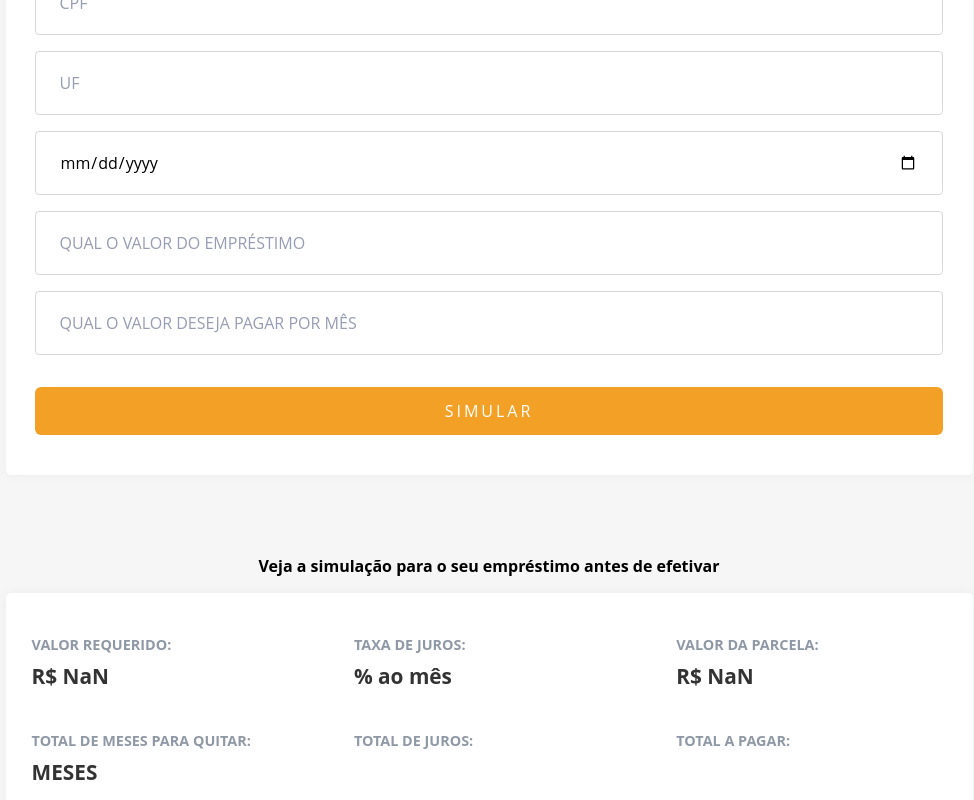
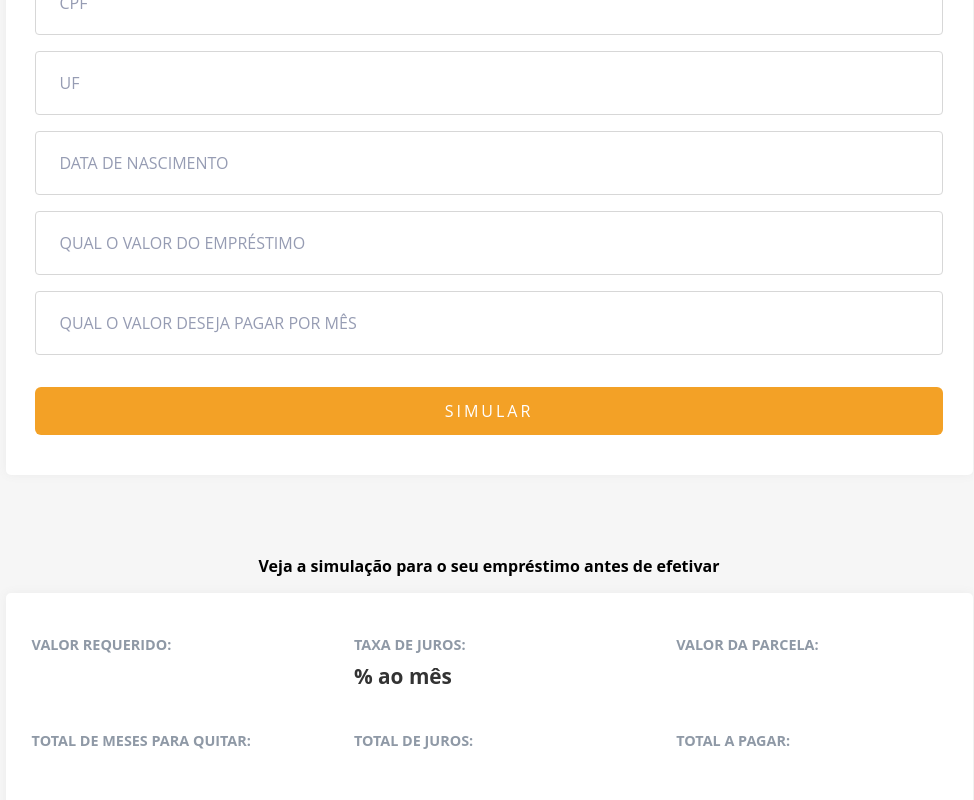
Before and after one commit to brunobastosfer/challenger-letalk, a React (Create React App) app in the folder frontend/: page / in a window 1280 px wide. Shown: the part 340-1140 px from the top of the page, without its empty margins (151-1125 px from the left). Built offline with nearby package versions, Linux system fonts and the light colour scheme.

Commit message:
ajustando pequenos detalhes

```diff
--- a/frontend/src/components/CardProjection/CardProjection.tsx
+++ b/frontend/src/components/CardProjection/CardProjection.tsx
@@ -36,7 +36,9 @@ const CardProjection = () => {
         <div>
           <span>VALOR REQUERIDO: </span>
           <span>
-          {new Intl.NumberFormat('pt-br', {
+          {
+          !total ? ''
+          : new Intl.NumberFormat('pt-br', {
               style: 'currency',
               currency: 'BRL'
             }).format(Number(total))}
@@ -49,7 +51,10 @@ const CardProjection = () => {
         <div>
           <span>VALOR DA PARCELA: </span>
           <span>
-            {new Intl.NumberFormat('pt-br', {
+            {
+            !parcela
+            ? ''
+            : new Intl.NumberFormat('pt-br', {
               style: 'currency',
               currency: 'BRL'
             }).format(Number(parcela))}
@@ -61,8 +66,8 @@ const CardProjection = () => {
             {
               !totalParcelas[0]
               ? ''
-              : totalParcelas[0].devedor.length
-            } MESES
+              : `${totalParcelas[0].devedor.length} MESES`
+            }
           </span>
         </div>
         <div>
--- a/frontend/src/components/Form/Form.tsx
+++ b/frontend/src/components/Form/Form.tsx
@@ -55,7 +55,6 @@ const Form = () => {
 
         <input
           placeholder="DATA DE NASCIMENTO"
-          type="date"
           onChange={event => setDataNascimento(event.target.value)}
         />
 
```
Also changed, not shown: 1 other file (tests, documents, lock files or other folders).
